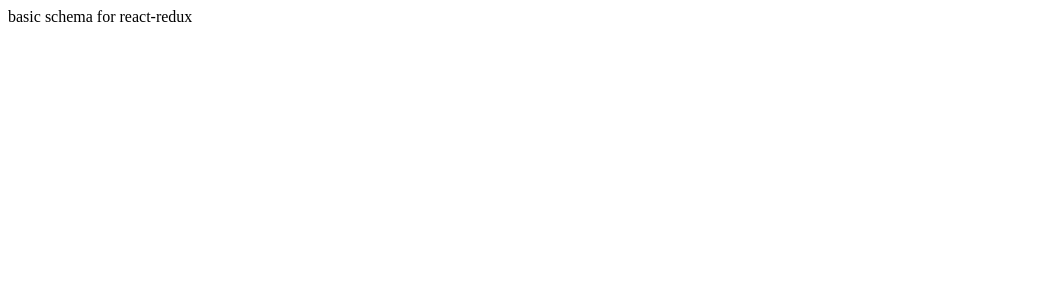
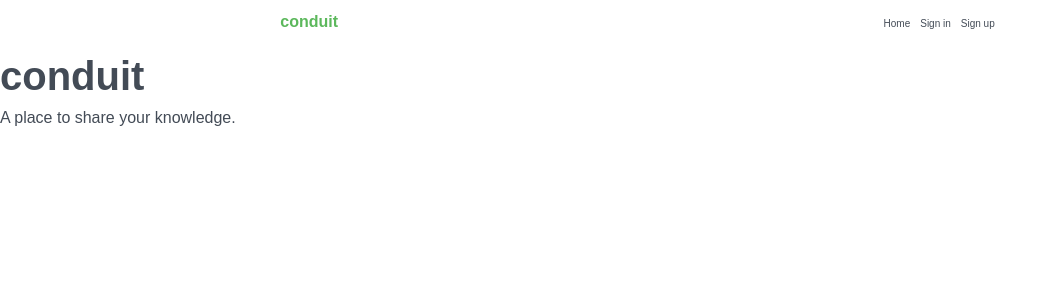
Before and after one commit to imcontrive/conduit-real-world-app, a React (Create React App) app: page / in a window 1280 px wide. Shown: the top 300 px of the page, without its empty margins (0-1057 px from the left). Built offline with nearby package versions, Linux system fonts and the light colour scheme.

Commit message:
Add CSS Reset and Nav menu

```diff
--- a/package.json
+++ b/package.json
@@ -4,6 +4,7 @@
   "private": true,
   "dependencies": {
     "font-awesome": "^4.7.0",
+    "node-sass": "^4.11.0",
     "react": "^16.8.6",
     "react-dom": "^16.8.6",
     "react-redux": "^6.0.1",
--- a/src/components/Home.js
+++ b/src/components/Home.js
@@ -4,7 +4,29 @@ export default class Home extends Component {
   render() {
     return (
       <div>
-        basic schema for react-redux
+        <header>
+          <nav className="nav">
+            <div className="nav-logo">
+              <h1>conduit</h1>
+            </div>
+            <div className="nav-links">
+              <ul>
+                <li>Home</li>
+                <li>Sign in</li>
+                <li>Sign up</li>
+              </ul>
+
+            </div>
+          </nav>
+        </header>
+
+        {/* Hero section */}
+        <section>
+          <div className="hero">
+            <h2>conduit</h2>
+            <p>A place to share your knowledge.</p>
+          </div>
+        </section>
       </div>
     )
   }
--- a/src/index.js
+++ b/src/index.js
@@ -1,7 +1,7 @@
 import React from 'react';
 import ReactDOM from 'react-dom';
 import store from './reducers/Store'
-import './index.css';
+import './index.scss';
 import App from './App';
 import { Provider } from 'react-redux';
 
--- /dev/null
+++ b/src/index.scss
@@ -0,0 +1,198 @@
+/* CSS Resets */
+
+html, body, div, span, applet, object, iframe,
+h1, h2, h3, h4, h5, h6, p, blockquote, pre,
+a, abbr, acronym, address, big, cite, code,
+del, dfn, em, img, ins, kbd, q, s, samp,
+small, strike, strong, sub, sup, tt, var,
+b, u, i, center,
+dl, dt, dd, ol, ul, li,
+fieldset, form, label, legend,
+table, caption, tbody, tfoot, thead, tr, th, td,
+article, aside, canvas, details, embed,
+figure, figcaption, footer, header, hgroup,
+menu, nav, output, ruby, section, summary,
+time, mark, audio, video {
+	margin: 0;
+	padding: 0;
+	border: 0;
+	font-size: 100%;
+	font: inherit;
+	vertical-align: baseline;
+}
+/* HTML5 display-role reset for older browsers */
+article, aside, details, figcaption, figure,
+footer, header, hgroup, menu, nav, section {
+	display: block;
+}
+body {
+	line-height: 1;
+}
+ol, ul {
+	list-style: none;
+}
+blockquote, q {
+	quotes: none;
+}
+blockquote:before, blockquote:after,
+q:before, q:after {
+	content: '';
+	content: none;
+}
+table {
+	border-collapse: collapse;
+	border-spacing: 0;
+}
+
+/* Main CSS */
+:root {
+	--bg-primary: #4e5266;
+	--bg-secondary: #575B72;
+	--color-primary: #4cabb1;
+	--color-secondary: #69c7ad;
+	--color-tertiary: #fed586;
+	--font: 'Raleway', sans-serif;
+	--text-color: #434b56;
+	--heading-color: #fff;
+	font-size: 16px;
+}
+body {
+	font-family: var(--font);
+	line-height: 1.5;
+	color: var(--text-color);
+}
+
+
+/********** Base CSS *************/
+*, *:before, *:after {
+	box-sizing: border-box;
+}
+a {
+	text-decoration: none;
+	color: #fff;
+}
+button {
+	border: 0;
+	cursor: pointer;
+}
+button:focus {
+	outline: 0;
+}
+input {
+	border: 0;
+	margin: 0;
+}
+input:focus {
+	outline: 0;
+}
+/** Heading Elements **/
+h1 {
+	font-size: 3rem;
+	font-weight: 700;
+}
+h2 {
+	font-size: 2.5rem;
+	font-weight: 700;
+}
+h3 {
+	font-size: 2rem;
+	font-weight: 700;
+}
+h4 {
+	font-size: 1.5rem;
+	font-weight: 700;
+}
+h5 {
+	font-size: 1rem;
+	font-weight: 700;
+}
+h6 {
+	font-size: 0.8rem;
+	font-weight: 700;
+}
+.float-left {
+	float: left;
+}
+.float-right {
+	float: right;
+}
+.capitalize {
+	text-transform: capitalize;
+}
+.uppercase {
+	text-transform: uppercase;
+}
+.text-center {
+	text-align: center;
+}
+.text-left {
+	text-align: left;
+}
+.text-right {
+	text-align: right;
+}
+.img-responsive {
+	width: 100%;
+}
+/** clearfix **/
+.clearfix:before, .clearfix:after {
+	content: '';
+	display: table;
+}
+.clearfix:after {
+	clear: both;
+}
+.clearfix {
+	*zoom: 1;
+}
+
+/* General */
+.wrapper {
+	max-width: 1100px;
+	width: 100%;
+	margin: 0 auto;
+}
+.padding {
+	padding: 80px 0;
+}
+.heading {
+	color: var(--heading-color);
+	font-size: 1.5rem;
+	font-weight: 500;
+	letter-spacing: 0.05rem;
+}
+.heading-secondary {
+	color: var(--text-color);
+}
+.sub-heading {
+	font-weight: 400;
+	color: #b6babf;
+}
+
+// Conduit Styles begin here
+
+.nav {
+	display: flex;
+	justify-content: space-around;
+	padding: 10px;
+	align-items: baseline;
+
+	.nav-logo {
+		color: #5CB85C;
+		font-family: "Titillium Web", sans-serif;
+
+		h1 {
+			font-size: 16px;
+		}
+	}
+
+	ul {
+		display: flex;
+		justify-content: space-around;
+
+		li {
+			margin: 5px;
+			font-size: 10px;
+		}
+	}
+}
```
Also changed, not shown: src/index.css (deleted), 1 other file (tests, documents, lock files or other folders).
